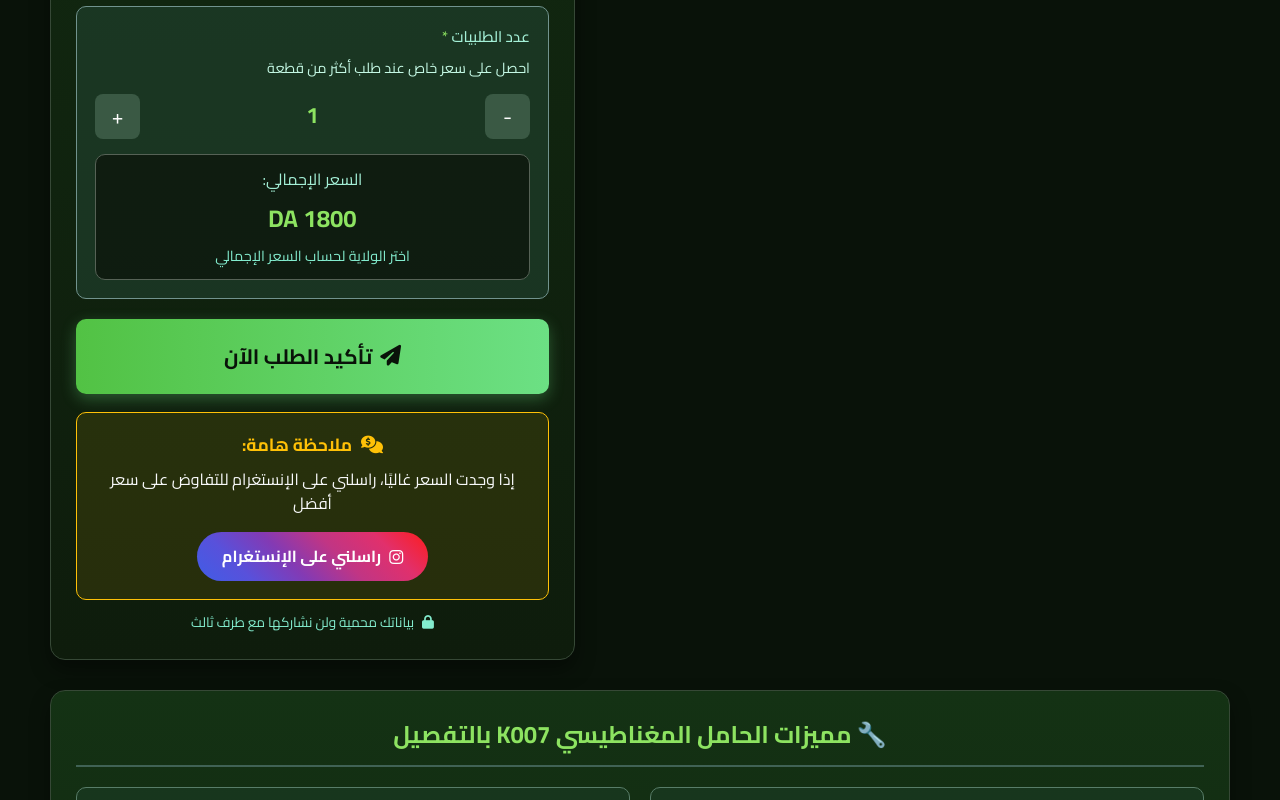
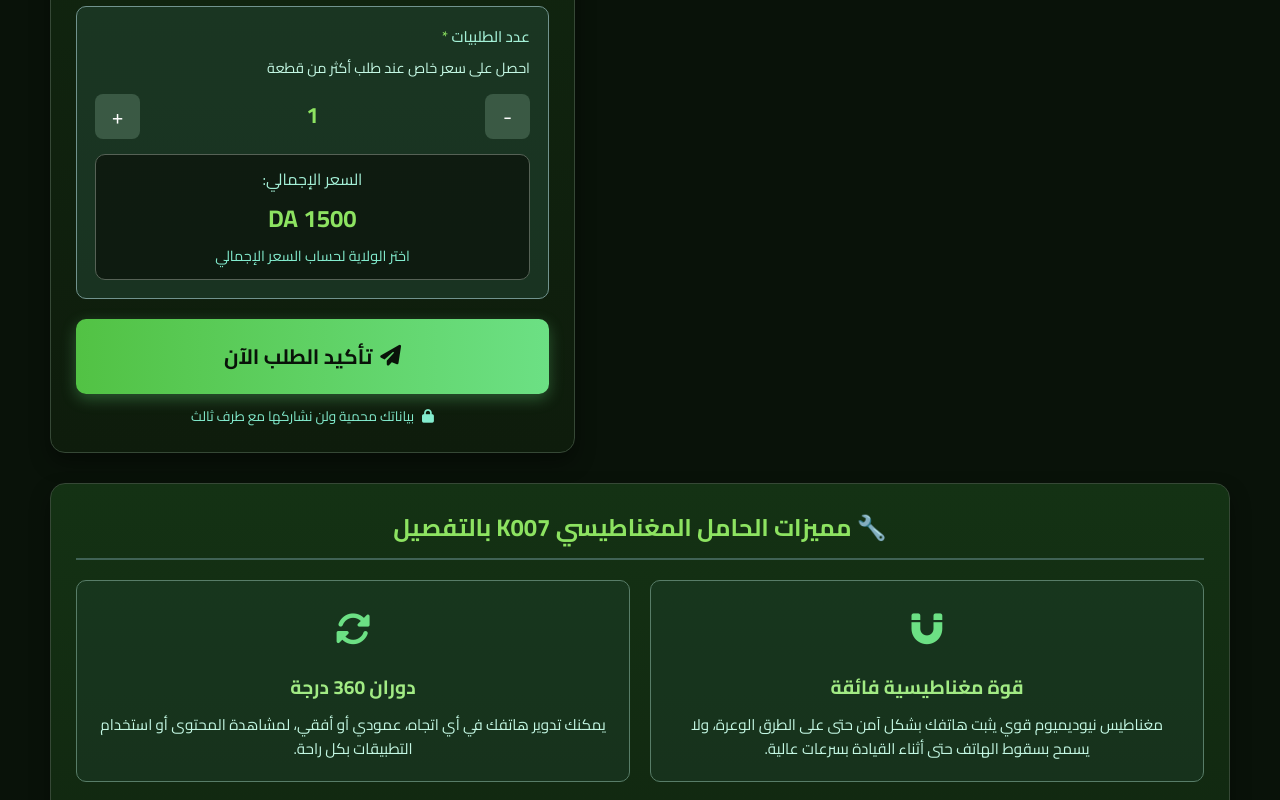
Before and after one commit to mannndouyt/vixo-Support-magn-tique, a plain HTML site: page index.html in a window 1280 px wide. Shown: the part 944-1744 px from the top of the page. Drawn offline with Linux system fonts and the light colour scheme.

Commit message:
Update index.html

```diff
--- a/index.html
+++ b/index.html
@@ -484,56 +484,6 @@
             box-shadow: 0 8px 20px rgba(108, 224, 132, 0.4);
         }
 
-        /* ملاحظة التفاوض */
-        .negotiation-note {
-            background: rgba(255, 193, 7, 0.1);
-            border: 1px solid #ffc107;
-            border-radius: 10px;
-            padding: 18px;
-            margin-top: 18px;
-            text-align: center;
-            transition: all 0.3s;
-        }
-
-        .negotiation-note:hover {
-            transform: translateY(-3px);
-            box-shadow: 0 5px 15px rgba(255, 193, 7, 0.2);
-        }
-
-        .negotiation-note p:first-child {
-            color: #ffc107;
-            font-weight: bold;
-            margin-bottom: 8px;
-            font-size: 1.1rem;
-        }
-
-        .negotiation-note p:nth-child(2) {
-            color: #f8f9fa;
-            font-size: 1rem;
-            margin-bottom: 12px;
-            line-height: 1.5;
-        }
-
-        .instagram-link {
-            display: inline-flex;
-            align-items: center;
-            justify-content: center;
-            gap: 8px;
-            background: linear-gradient(45deg, #405de6, #5851db, #833ab4, #c13584, #e1306c, #fd1d1d);
-            color: white;
-            padding: 12px 25px;
-            border-radius: 25px;
-            text-decoration: none;
-            font-weight: bold;
-            margin-top: 5px;
-            transition: all 0.3s;
-        }
-
-        .instagram-link:hover {
-            transform: scale(1.05);
-            box-shadow: 0 5px 15px rgba(225, 48, 108, 0.4);
-        }
-
         .loading {
             display: none;
             text-align: center;
@@ -785,15 +735,6 @@
 
             .feature-grid {
                 grid-template-columns: 1fr;
-            }
-
-            .negotiation-note {
-                padding: 15px;
-            }
-
-            .instagram-link {
-                padding: 10px 20px;
-                font-size: 0.9rem;
             }
         }
 
@@ -904,7 +845,7 @@
                     <div class="product-info">
                         <div class="product-name">حامل مغناطيسي قوي K007</div>
                         <div>
-                            <span class="discount-badge">سعر ممتاز 1800 دج.</span>
+                            <span class="discount-badge">سعر ممتاز 1500 دج.</span>
                         </div>
 
                         <div class="stock-status">
@@ -1035,18 +976,6 @@
                             <span>تأكيد الطلب الآن</span>
                         </button>
 
-                        <!-- ملاحظة التفاوض المضافة -->
-                        <div class="negotiation-note">
-                            <p><i class="fas fa-comments-dollar" style="margin-left: 5px;"></i> ملاحظة هامة:</p>
-                            <p>إذا وجدت السعر غاليًا، راسلني على الإنستغرام للتفاوض على سعر أفضل</p>
-                            <a href="https://www.instagram.com/vixo._store/"
-                               target="_blank"
-                               class="instagram-link">
-                                <i class="fab fa-instagram"></i>
-                                راسلني على الإنستغرام
-                            </a>
-                        </div>
-
                         <div style="text-align: center; margin-top: 12px; color: #83ecce; font-size: 0.85rem;">
                             <i class="fas fa-lock" style="margin-left: 5px;"></i>
                             <span>بياناتك محمية ولن نشاركها مع طرف ثالث</span>
@@ -1133,7 +1062,7 @@
 
     <script>
         // أسعار المنتج والشحن - مصححة
-        const basePrice = 1800.00; // سعر القطعة الواحدة
+        const basePrice = 1500.00; // سعر القطعة الواحدة
 
         // أسعار الشحن حسب الولايات (يجب أن تتطابق مع value في الخيارات)
         const shippingPrices = {
@@ -1209,7 +1138,7 @@
 
         // دالة حساب وتحديث السعر المصححة
         function updatePrice() {
-            // حساب سعر المنتج: 1800 * الكمية
+            // حساب سعر المنتج: 1500 * الكمية
             let productPrice = basePrice * quantity;
 
             // حساب السعر الإجمالي
```
